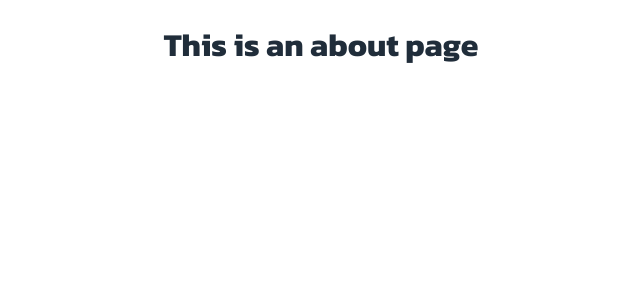
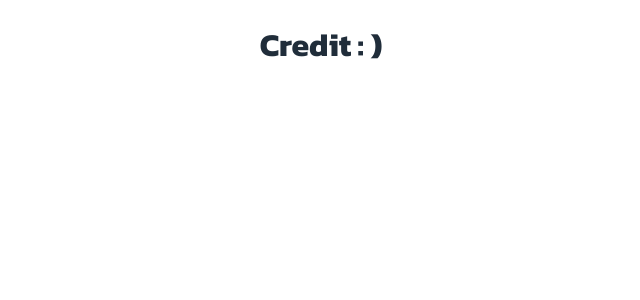
Before and after one commit to Kosukahasu/KikakuFirst, a Vue app: page /about in a window 1280 px wide. Shown: the top 300 px of the page, without its empty margins (319-959 px from the left). Built offline with nearby package versions, Linux system fonts and the light colour scheme; the HTML template or start-up script is replaced by a standard one.

Commit message:
i will change About to Credit ha

```diff
--- a/src/views/About.vue
+++ b/src/views/About.vue
@@ -1,5 +1,5 @@
 <template>
   <div class="about">
-    <h1>This is an about page</h1>
+    <h1>Credit : )</h1>
   </div>
 </template>
```
